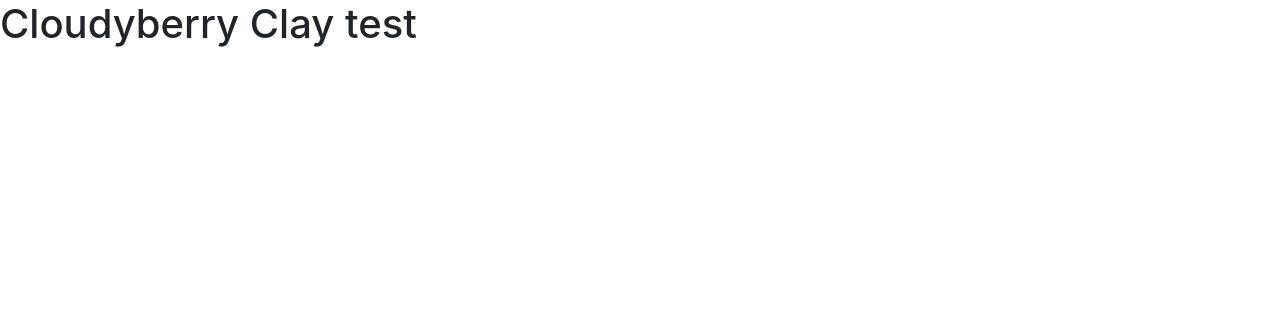
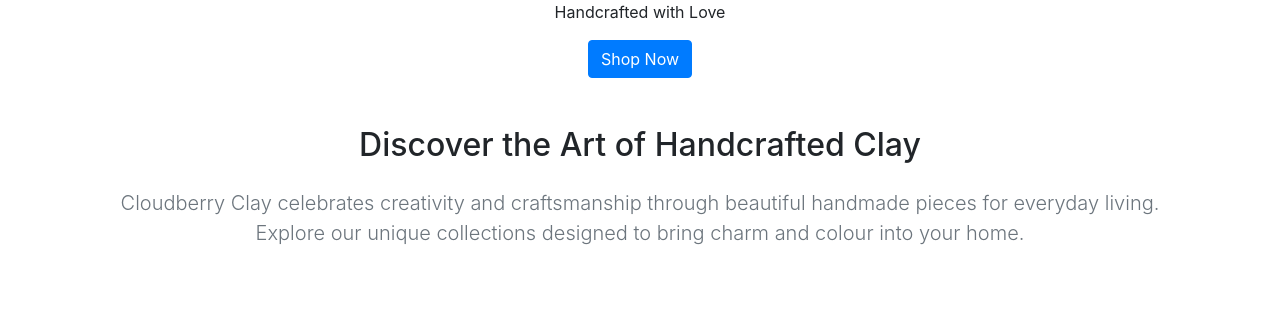
Before and after one commit to naomihunt25/cloudberry_clay, a Django app: page / in a window 1280 px wide. Shown: the top 311 px of the page. Run offline with Django 3.2, Linux system fonts and the light colour scheme.

Commit message:
chore: Added more detail to index page

```diff
--- a/home/templates/home/index.html
+++ b/home/templates/home/index.html
@@ -1,6 +1,29 @@
 {% extends "base.html" %}
 {% load static %}
 
+{% block extra_title %}- Home{% endblock %}
+
 {% block content %}
-<h1>Cloudyberry Clay test</h1>
+<!-- Hero Section -->
+<section class="hero-section d-flex align-items-center justify-content-center text-center">
+  <div class="hero-overlay"></div>
+  <div class="hero-content">
+    <div class="hero-text-blocks">
+      <div class="text-block h1-block">Handcrafted with Love</div>
+      <a href="" class="btn btn-primary shop-now-button mt-3">Shop Now</a>
+    </div>
+  </div>
+</section>
+
+<!-- Intro / About section -->
+<section class="container py-5 text-center">
+  <h2 class="logo-font mb-4 text-accent-blue">
+    Discover the Art of Handcrafted Clay
+  </h2>
+  <p class="lead mx-auto text-secondary">
+    Cloudberry Clay celebrates creativity and craftsmanship through beautiful handmade pieces for everyday living.
+    Explore our unique collections designed to bring charm and colour into your home.
+  </p>
+</section>
+
 {% endblock %}
```
